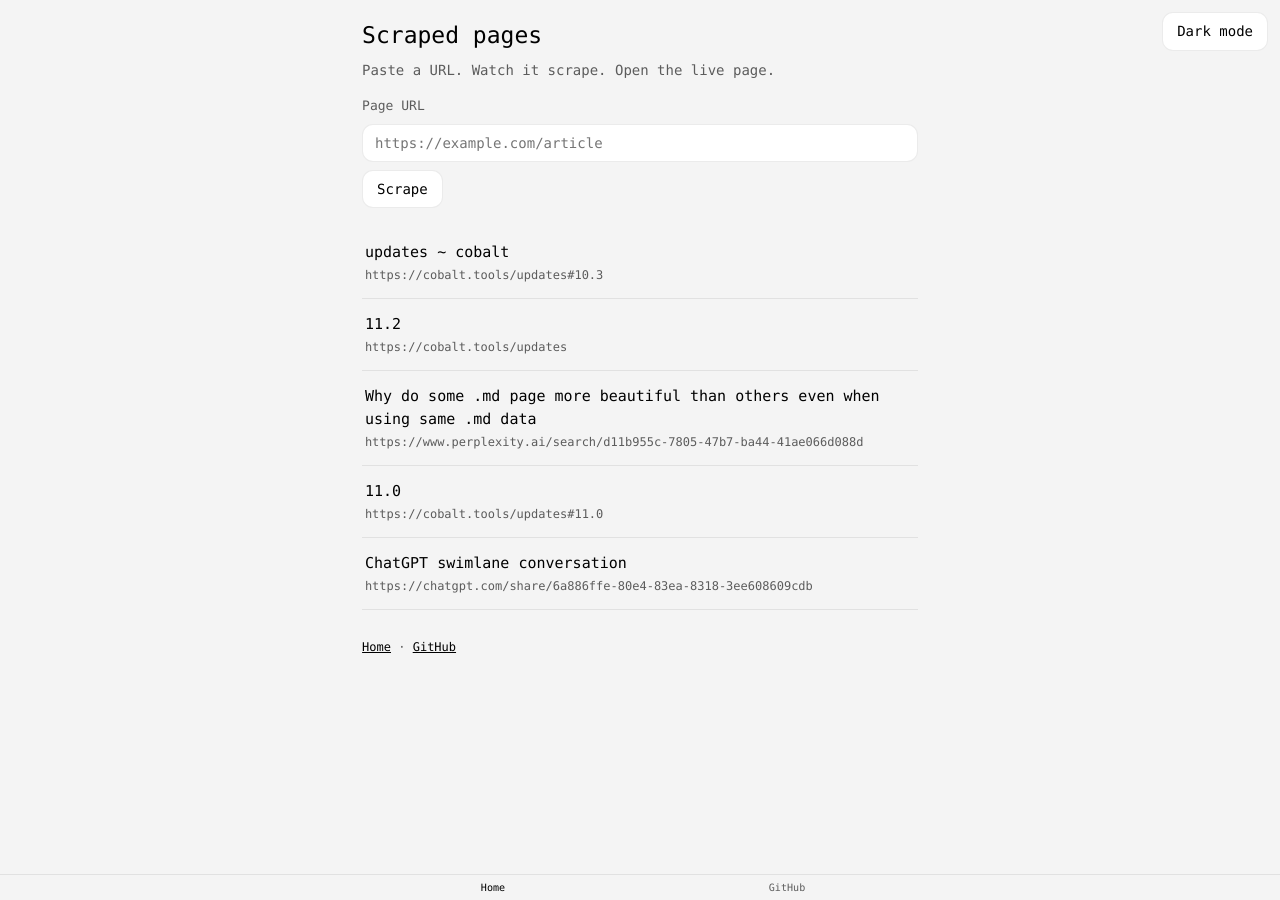
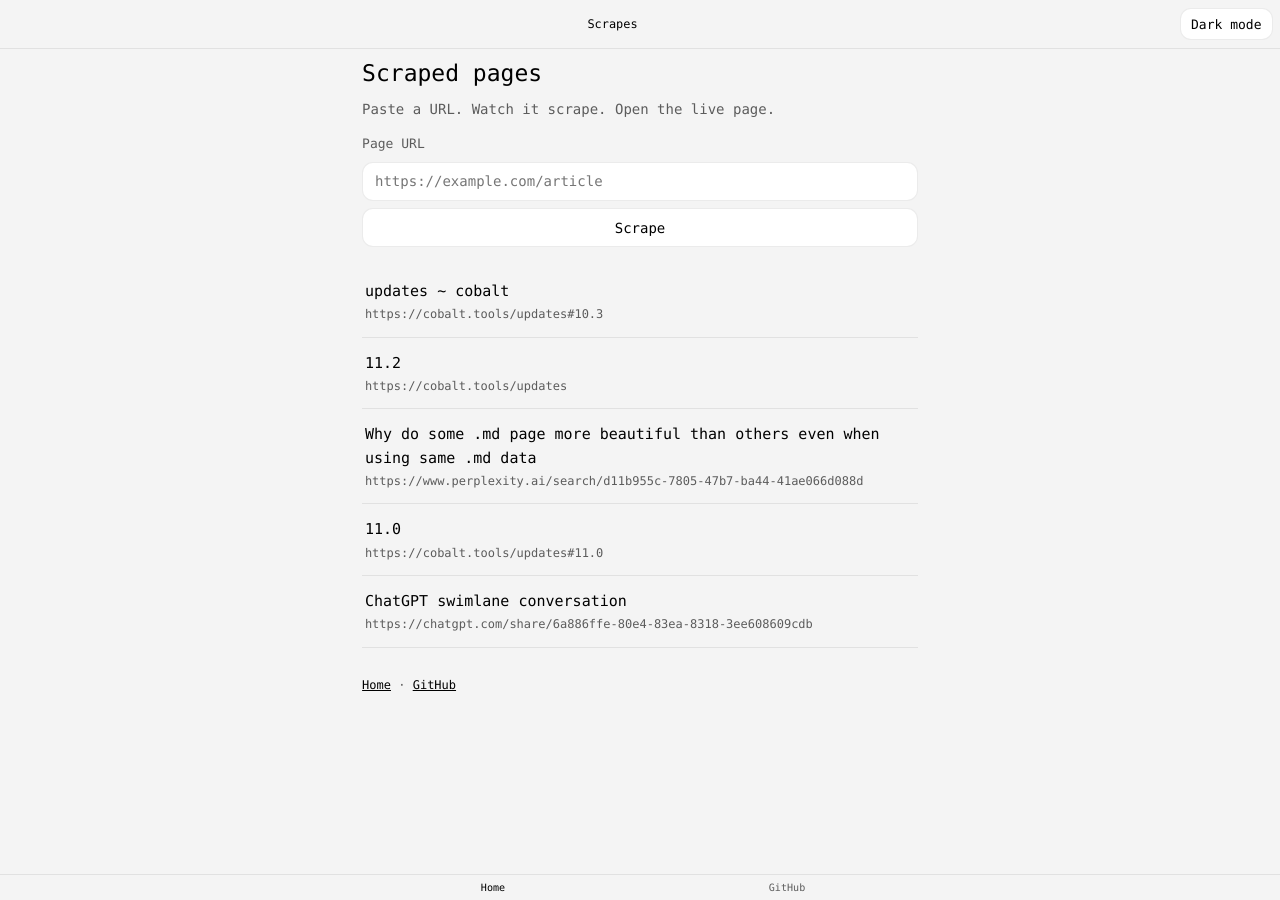
Before and after one commit to grandzam1/scrape-kit, a Jekyll site: the page built from docs/index.md, in a window 1280 px wide. Built offline with Jekyll 4.4.1, drawn with Linux system fonts in a browser that asks for light colours; some web fonts are replaced.

Commit message:
Stick the top bar and pad it for the iOS PWA status area.
Co-authored-by: Cursor <cursoragent@cursor.com>

```diff
--- a/docs/_includes/head.html
+++ b/docs/_includes/head.html
@@ -13,7 +13,7 @@
 <meta name="viewport" content="viewport-fit=cover, width=device-width, height=device-height, initial-scale=1, maximum-scale=1">
 <meta name="mobile-web-app-capable" content="yes">
 <meta name="apple-mobile-web-app-capable" content="yes">
-<meta name="apple-mobile-web-app-status-bar-style" content="black-translucent">
+<meta name="apple-mobile-web-app-status-bar-style" content="default">
 <meta name="apple-mobile-web-app-title" content="Scrapes">
 <meta name="theme-color" content="#f4f4f4" id="meta-theme-color" media="(prefers-color-scheme: light)">
 <meta name="theme-color" content="#0f0f0f" media="(prefers-color-scheme: dark)">
--- a/docs/_includes/theme-toggle.html
+++ b/docs/_includes/theme-toggle.html
@@ -1 +1 @@
-<button class="theme-toggle theme-toggle--corner" type="button" data-theme-toggle>Dark mode</button>
+<button class="theme-toggle" type="button" data-theme-toggle>Dark mode</button>
--- a/docs/_layouts/default.html
+++ b/docs/_layouts/default.html
@@ -5,7 +5,11 @@
 </head>
 <body>
   <div id="portal-shell" class="portal-theme" data-mobile>
-    {% include theme-toggle.html %}
+    <header class="portal-fixed-top-bar">
+      <span class="bar-spacer" aria-hidden="true"></span>
+      <div class="title">{{ page.title | default: site.title }}</div>
+      {% include theme-toggle.html %}
+    </header>
     <main class="portal-shell-content portal-shell-content--tab-bar">
       {{ content }}
       <p class="foot">
--- a/docs/_layouts/focused.html
+++ b/docs/_layouts/focused.html
@@ -5,11 +5,10 @@
 </head>
 <body>
   <div id="portal-shell" class="portal-theme" data-mobile>
-    {% include theme-toggle.html %}
     <header class="portal-fixed-top-bar">
       <a class="back" href="{{ '/' | relative_url }}" aria-label="Back">←</a>
       <div class="title">{{ page.title | default: "Scrape" }}</div>
-      <span class="bar-spacer" aria-hidden="true"></span>
+      {% include theme-toggle.html %}
     </header>
     <main class="portal-shell-content portal-shell-content--focused">
       {{ content }}
--- a/docs/assets/portal-shell.css
+++ b/docs/assets/portal-shell.css
@@ -19,9 +19,9 @@
 }
 
 @media (max-width: 767px) {
+  /* Header owns the iOS status-bar inset (portal-fixed-top-bar padding-top). */
   #portal-shell.portal-theme {
-    padding-top: constant(safe-area-inset-top);
-    padding-top: var(--portal-safe-top);
+    padding-top: 0;
   }
 
   .portal-shell-content--tab-bar {
@@ -30,8 +30,7 @@
   }
 
   .portal-fixed-top-bar {
-    top: constant(safe-area-inset-top);
-    top: var(--portal-safe-top);
+    top: 0;
   }
 
   .portal-fixed-bottom-bar {
--- a/docs/assets/style.css
+++ b/docs/assets/style.css
@@ -69,22 +69,30 @@ html, body {
 }
 
 .portal-shell-content--tab-bar {
+  padding-top: calc(var(--portal-focus-header-height) + var(--portal-safe-top) + 0.5rem);
   padding-bottom: calc(var(--portal-shell-clearance) + 1.5rem);
 }
 
 .portal-shell-content--focused {
-  padding-top: calc(var(--portal-focus-header-height) + 0.25rem);
+  padding-top: calc(var(--portal-focus-header-height) + var(--portal-safe-top) + 0.5rem);
 }
 
 .portal-fixed-top-bar {
-  position: sticky;
-  z-index: 20;
+  position: fixed;
+  top: 0;
+  left: 0;
+  right: 0;
+  z-index: 40;
   display: grid;
-  grid-template-columns: 2.75rem 1fr 2.75rem;
+  grid-template-columns: minmax(2.75rem, auto) 1fr minmax(2.75rem, auto);
   align-items: center;
-  min-height: var(--portal-focus-header-height);
-  padding: 0 0.5rem;
+  gap: 0.35rem;
+  min-height: calc(var(--portal-focus-header-height) + var(--portal-safe-top));
+  padding-top: var(--portal-safe-top);
+  padding-right: max(0.5rem, var(--portal-safe-right));
+  padding-left: max(0.5rem, var(--portal-safe-left));
   background: var(--page-bg);
+  border-bottom: 1px solid var(--border);
 }
 
 .portal-fixed-top-bar .back {
@@ -146,6 +154,10 @@ html, body {
   margin: 0 0 0.5rem;
 }
 
+@media (max-width: 767px) {
+  .hero h1 { display: none; }
+}
+
 .lede { color: var(--muted-foreground); margin: 0 0 1rem; }
 
 .theme-toggle {
@@ -167,14 +179,12 @@ html, body {
 
 .theme-toggle:hover { box-shadow: inset 0 0 0 1px var(--foreground); }
 
-.theme-toggle--corner {
-  position: fixed;
-  top: calc(env(safe-area-inset-top, 0px) + 12px);
-  right: calc(env(safe-area-inset-right, 0px) + 12px);
-  z-index: 50;
+.portal-fixed-top-bar .theme-toggle {
+  min-height: 2.25rem;
+  padding: 0 0.75rem;
+  font-size: 13px;
+  justify-self: end;
 }
-
-.scrape-form button.scrape-go { justify-self: start; }
 
 .scrape-form {
   display: grid;
```
